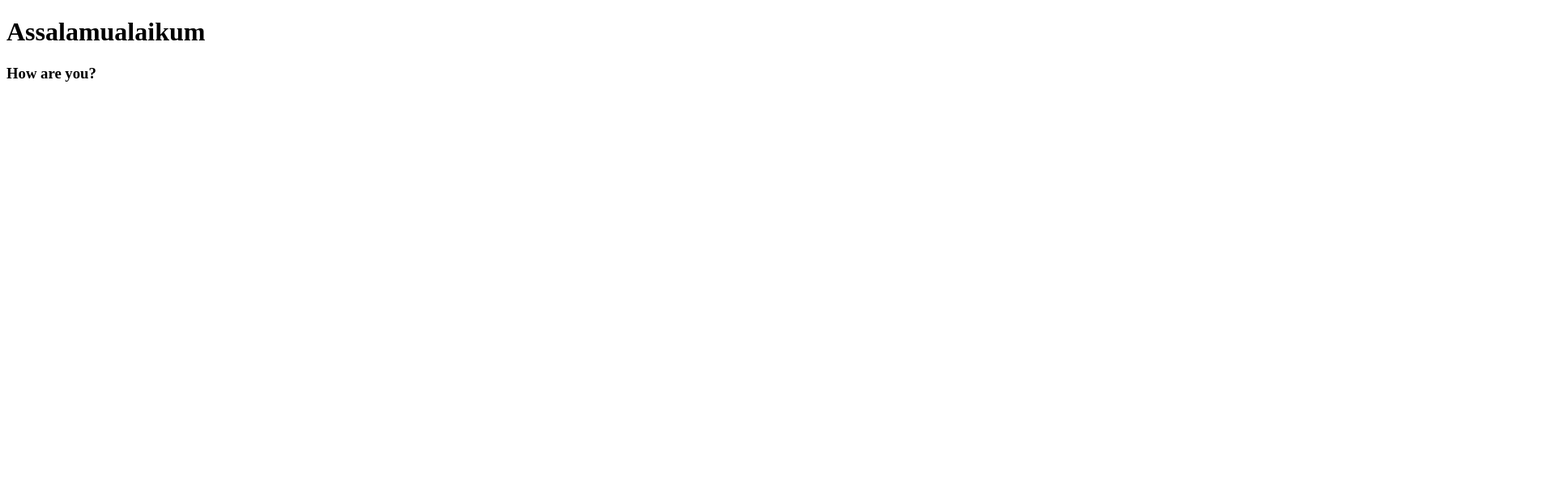
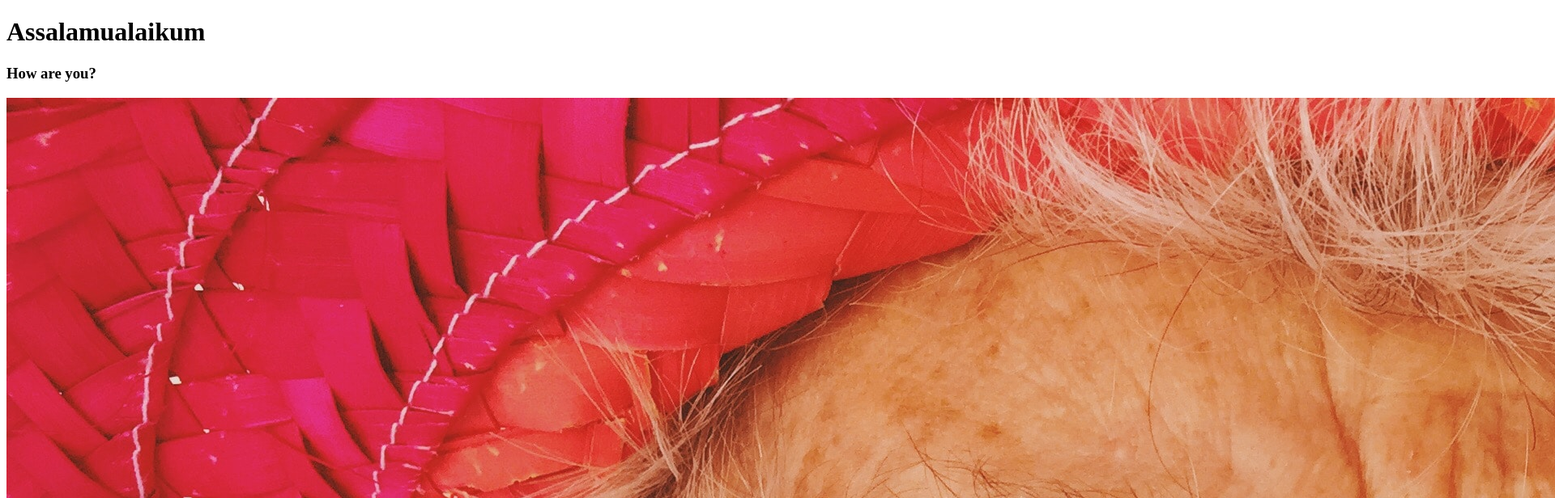
Before and after one commit to ezazul1/my-third-repo, a plain HTML site: page index.html in a window 1280 px wide. Shown: the top 616 px of the page at 81% size, 1920 px wide, since content can reach past the window. Drawn offline with Linux system fonts and the light colour scheme.

Commit message:
g.ma added

```diff
--- a/index.html
+++ b/index.html
@@ -8,5 +8,6 @@
 <body>
     <h1>Assalamualaikum</h1>
     <h3>How are you?</h3>
+    <img src="g.ma.jpg" alt="">
 </body>
 </html>
```
Also changed, not shown: g.ma.jpg (added).
